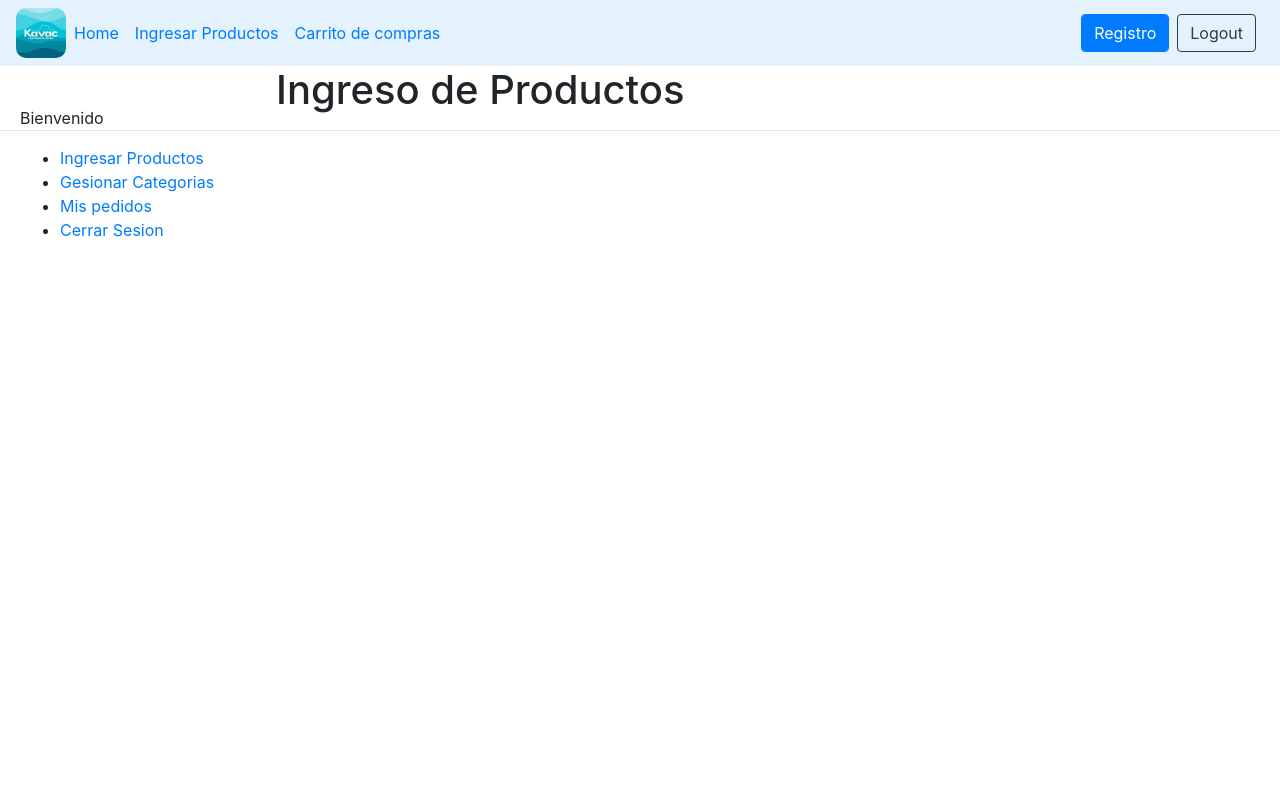
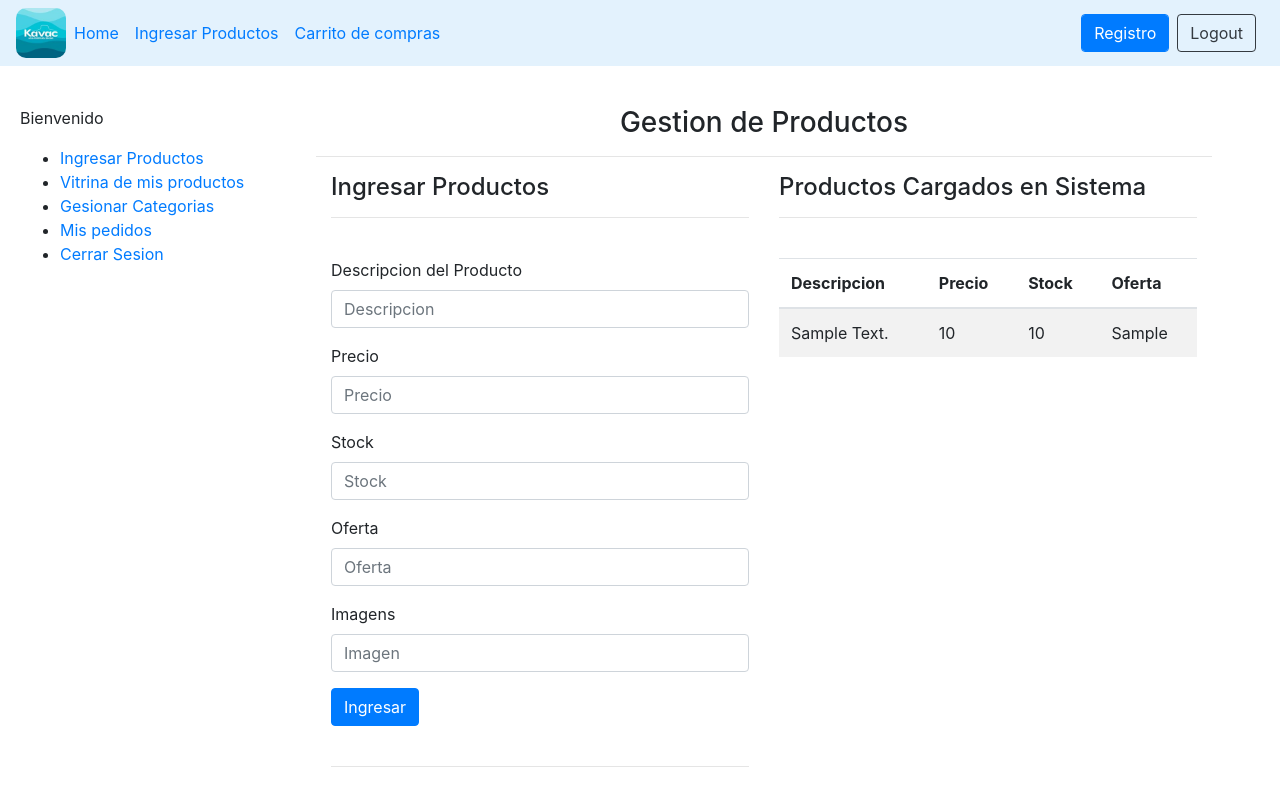
Before and after one commit to yocoima/kavac, a PHP site: page /curso/ in a window 1280 px wide. Run offline with PHP 8.4, Linux system fonts and the light colour scheme; the visitor is signed in with stand-in values (Sample User, id 1); tables that the repository leaves empty or names only in its code hold one stand-in row (values such as "Sample post").

```diff
--- a/assets/css/styles.css
+++ b/assets/css/styles.css
@@ -5,9 +5,6 @@
   margin-left: 10;
 }
 
-body {
-  background: ;
-}
 
 #lateral{
   width: 20%;
@@ -17,14 +14,6 @@ body {
   /* border: 3px solid black; */
 }
 
-.aceptado{
-  color: green;
-}
-.fallido{
-  color: red;
-}
-
-
 #registro{
   width: 70%;
   float: left;
@@ -32,18 +21,3 @@ body {
   margin-left: 40px;
   /* border: 3px solid black; */
 }
-
-#productos{
-  width: 20%;
-  float: right;
-  margin-top: 40px;
-  margin-left: 20px;
-  border: 3px solid black;
-}
-#estructrura{
-  width: 20%;
-  /* float: right; */
-  /* margin-top: 40px; */
-  /* margin-left: 20px; */
-  border: 3px solid black;
-}
--- a/config/parameters.php
+++ b/config/parameters.php
@@ -1,7 +1,6 @@
 <?php
 define("base_url", "http://localhost/curso/kavac/");
-define ("controller_default", "productoController");
+define ("controller_default", "productosController");
 define ("action_default", "index")
-
 ?>
 <!-- C:\wamp64\www\Curso\kavac\config\parameters.php -->
--- a/controllers/productoController.php
+++ /dev/null
@@ -1,18 +0,0 @@
-<?php
-require_once 'models/productos.php';
-
-
-class productoController{
-
-  public function index(){
-
-    $producto = new Producto();
-    $producto->getAll();
-    require_once "views/productos/index.php";
-  }
-
-
-
-}
-
-?>
--- /dev/null
+++ b/controllers/productosController.php
@@ -0,0 +1,44 @@
+<?php
+require_once 'models/productos.php';
+// require_once 'models/vitrina.php';
+
+class productosController{
+
+  public function index(){
+    $producto = new Producto();
+    $productos = $producto->getAll();
+    require_once "views/productos/index.php";
+  }
+
+
+  public function ingresar(){
+    if (isset($_POST)) {
+      $producto = new Producto();
+      $producto->setDescripcion($_POST['descripcion']);
+      $producto->setPrecio($_POST['precio']);
+      $producto->setStock($_POST['stock']);
+      $producto->setOferta($_POST['oferta']);
+      $producto->setImagen($_POST['imagen']);
+      $save = $producto->ingresar();
+
+      // if ($save) {
+      //   $_SESSION['register']= "complete";
+      // }else {
+      //   $_SESSION['register']= "failed";
+      // }
+    }
+    // else{
+    //   $_SESSION['register']= "failed";
+    // }
+    header("Location:".base_url.'productos/index');
+  }
+
+  // public function borrar(){
+  //   if (isset($_POST)) {
+  //     $producto = new Producto();
+  //     $producto->getId($_POST['id']);
+  //
+  //     $save = $producto->ingresar();
+  // }
+}
+?>
--- a/index.php
+++ b/index.php
@@ -7,7 +7,6 @@ require_once 'config/parameters.php';
 require_once 'helpers/utils.php';
 require_once 'views/layout/header.php';
 require_once 'views/layout/navbar.php';
-// require_once 'views/layout/estructura.php';
 require_once 'views/layout/sidebar.php';
 
 function show_error(){
--- a/models/productos.php
+++ b/models/productos.php
@@ -3,7 +3,7 @@
 class Producto {
 
   private $id;
-  private $id_producto;
+  private $descripcion;
   private $precio;
   private $stock;
   private $oferta;
@@ -17,8 +17,8 @@ class Producto {
   function getId(){
     return $this->id;
   }
-  function getIdProducto(){
-    return $this->id_producto;
+  function getDescripcion(){
+    return $this->descripcion;
   }
   function getPrecio(){
     return $this->precio;
@@ -37,19 +37,19 @@ class Producto {
   function setId($id){
     $this->id = $id;
   }
-  function setIdProducto(){
-    $this->id_producto = $id_producto;
+  function setDescripcion($descripcion){
+    $this->descripcion = $descripcion;
   }
-  function setPrecio(){
+  function setPrecio($precio){
     $this->precio = $precio;
   }
-  function setStock(){
+  function setStock($stock){
     $this->stock = $stock;
   }
-  function setOferta(){
+  function setOferta($oferta){
     $this->oferta = $oferta;
   }
-  function setImagen(){
+  function setImagen($imagen){
     $this->imagen = $imagen;
   }
 
@@ -59,6 +59,19 @@ class Producto {
     return $producto;
   }
 
+  public function ingresar(){
+    $sql = "INSERT INTO productos VALUES (NULL, '{$this->getDescripcion()}', '{$this->getPrecio()}', '{$this->getStock()}', '{$this->getOferta()}','{$this->getImagen()}');";
+    $ingresa= $this->bd->query($sql);
+  }
+
+
+
+
+
+  // public function borrar(){
+  //   $sql = "DELETE FROM productos WHERE `productos`.`id` = '{$this->getId()}'"
+  //   $elimina = $this->bd->query($sql);
+  // }
 
 
 }
--- a/views/layout/sidebar.php
+++ b/views/layout/sidebar.php
@@ -30,12 +30,11 @@
   </div>
   <ul>
   <?php if (isset($_SESSION['admin'])): ?>
-    <li> <a href="<?=base_url?>producto/index">Ingresar Productos</a> </li>
+    <li> <a href="<?=base_url?>productos/index">Ingresar Productos</a> </li>
+    <li> <a href="<?=base_url?>vitrina/index">Vitrina de mis productos</a> </li>
     <li> <a href="#">Gesionar Categorias</a> </li>
   <?php endif; ?>
     <li> <a href="#">Mis pedidos</a> </li>
     <li> <a href="<?=base_url?>usuario/logout">Cerrar Sesion</a> </li>
-
   </ul>
-
 </aside>
--- a/views/productos/index.php
+++ b/views/productos/index.php
@@ -1,2 +1,71 @@
-<h1>Ingreso de Productos</h1>
+<aside id="registro">
+<h3 class="text-center" >Gestion de Productos</h3>
 <hr>
+
+<div class="container">
+  <div class="row">
+    <div class="col">
+      <h4>Ingresar Productos</h4>
+      <hr><br>
+
+      <div class="ingreso">
+        <form action="<?=base_url?>productos/ingresar" method="POST">
+          <div class="form-group">
+            <label for="Nombre">Descripcion del Producto</label>
+            <input type="text" name="descripcion" class="form-control" id="exampleInputEmail1" aria-describedby="emailHelp" placeholder="Descripcion">
+          </div>
+          <div class="form-group">
+            <label for="Apellido">Precio</label>
+            <input type="text" name="precio" class="form-control" id="exampleInputEmail1" aria-describedby="emailHelp" placeholder="Precio">
+          </div>
+          <div class="form-group">
+            <label for="exampleInputEmail1">Stock</label>
+            <input type="text" name="stock" class="form-control" id="exampleInputEmail1" aria-describedby="emailHelp" placeholder="Stock">
+
+          </div>
+          <div class="form-group">
+            <label for="exampleInputPassword1">Oferta</label>
+            <input type="text" name="oferta" class="form-control" id="exampleInputPassword1" placeholder="Oferta">
+          </div>
+          <div class="form-group">
+            <label for="exampleInputPassword1">Imagen</label>s
+            <input type="text" name="imagen" class="form-control" id="exampleInputPassword1" placeholder="Imagen">
+          </div>
+          <button type="submit" value="ingresar" class="btn btn-primary">Ingresar</button>
+        </form>
+      </div>
+      <br>
+      <hr>
+
+    </div>
+    <div class="col">
+      <h4>Productos Cargados en Sistema</h4>
+      <hr><br>
+      <div class="">
+          <table class="table table-striped">
+            <thead>
+              <tr>
+                <th scope="col">Descripcion</th>
+                <th scope="col">Precio</th>
+                <th scope="col">Stock</th>
+                <th scope="col">Oferta</th>
+              </tr>
+            </thead>
+            <tbody>
+              <?php while ($prod = $productos->fetch_object()): ?>
+              <tr>
+                <td style="text-transform: capitalize;"><?= $prod->descripcion; ?></td>
+                <td style="text-transform: capitalize;"><?= $prod->precio; ?></td>
+                <td style="text-transform: capitalize;"><?= $prod->stock; ?></td>
+                <td style="text-transform: capitalize;"><?= $prod->oferta; ?></td>
+              </tr>
+
+            </tbody>
+            <?php endwhile; ?>
+          </table>
+        </div>
+
+    </div>
+  </div>
+</div>
+</aside>
```
Also changed, not shown: controllers/vitrinaController.php (added, +12 -0 lines), views/layout/sidebar_registro.php (deleted, +0 -33 lines), views/vitrina/index.php (added, +26 -0 lines).
